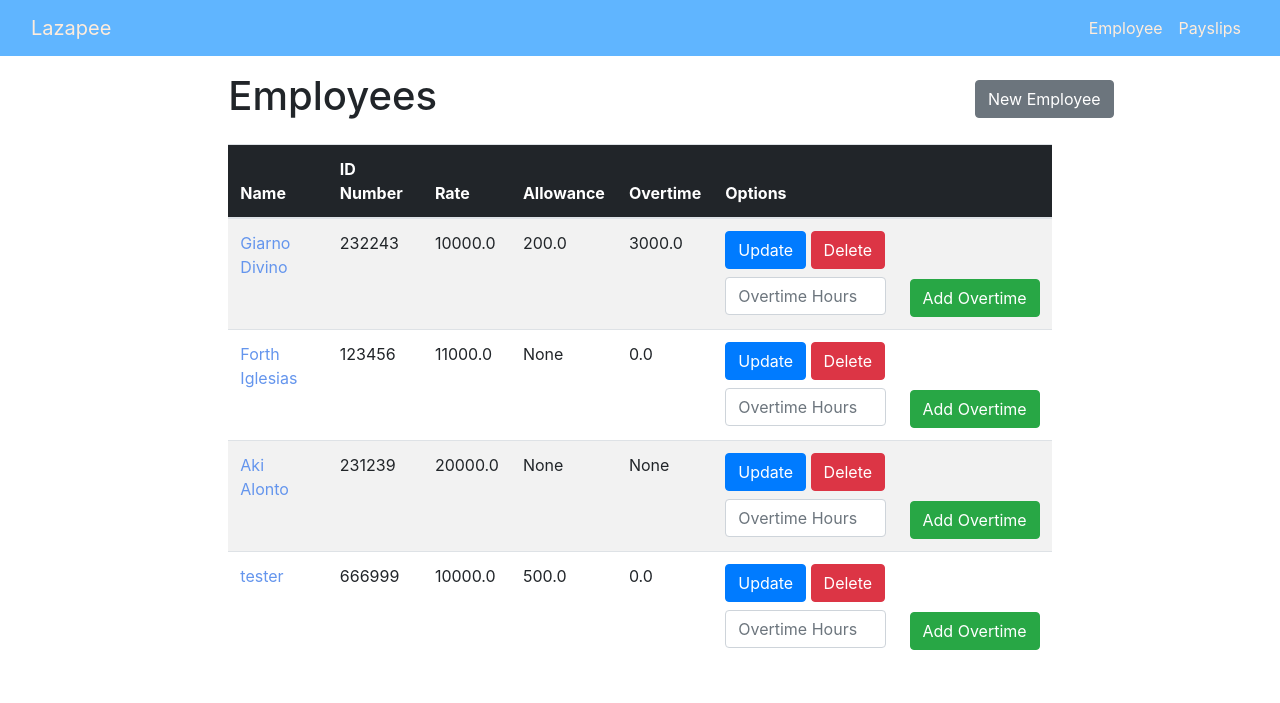
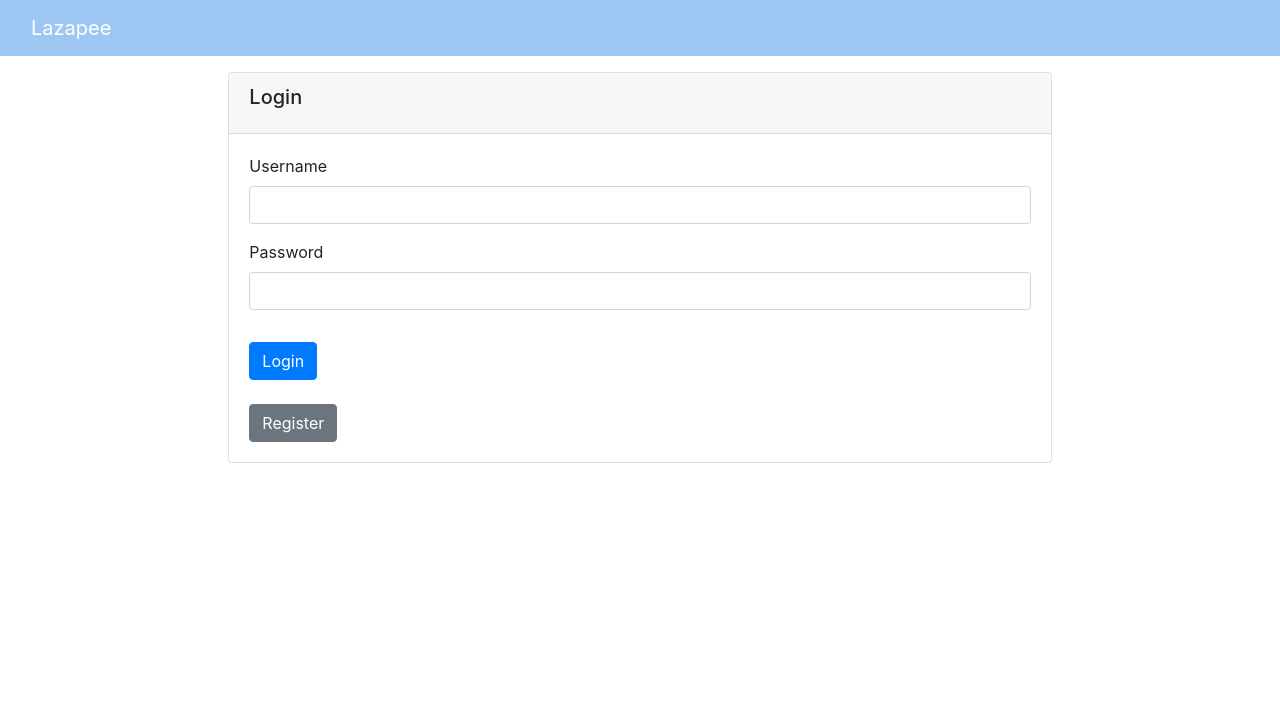
Before and after one commit to giarnodivino/finalproject, a Django app: page / in a window 1280 px wide. Shown: the top 703 px of the page. Run offline with Django 5.2, Linux system fonts and the light colour scheme; data comes from the database, SQL or seed files in the repository; both versions use the stored data as it was after the commit.

Commit message:
added login and signup

```diff
--- a/Lazapee/payroll_app/models.py
+++ b/Lazapee/payroll_app/models.py
@@ -86,3 +86,18 @@
 
     def __str__(self):
         return f"pk: {self.pk}, Employee: {self.id_number}, Period: {self.month} {self.date_range}, {self.year}, Cycle: {self.pay_cycle}, Total Pay: {self.total_pay}"
+
+
+class Account(models.Model):
+    username = models.CharField(max_length=20)
+    password = models.CharField(max_length=20)
+    objects = models.Manager()
+
+    def getUsername(self):
+        return self.username
+
+    def getPassword(self):
+        return self.password
+
+    def __str__(self):
+        return str(self.pk) + ": " + self.username
--- a/Lazapee/payroll_app/templates/payroll_app/base.html
+++ b/Lazapee/payroll_app/templates/payroll_app/base.html
@@ -30,7 +30,8 @@
     </nav>
     {% endblock %}
 
-    {% block content %} {% endblock %}
+    {% block content %}
+    {% endblock %}
 
     <footer
       class="footer fixed-bottom bg-custom"
--- /dev/null
+++ b/Lazapee/payroll_app/templates/payroll_app/login_page.html
@@ -0,0 +1,52 @@
+{% extends 'payroll_app/base.html' %}
+{% load static %}
+
+
+
+{% block navbar %}
+<nav class="navbar navbar-dark bg-custom mb-3 sticky-top" style="background-color: #9EC6F3;">
+    <div class="container-fluid">
+        <a class="navbar-brand mb-0" href="{% url 'login_page' %}"> Lazapee </a>
+
+
+    </div>
+</nav>
+{% endblock %}
+
+{% block content %}
+<div class="col-md-8 offset-2">
+
+    <div class="card">
+        <div class="card-header">
+            <h5 class="card-title"> Login</h5>
+        </div>
+        <div class="card-body">
+
+            <form method="POST" action="{% url 'login_page' %}">{% csrf_token %}
+
+                <div class="form-group">
+                    <label for="name"> Username </label>
+                    <input type="text" class="form-control" id="uname" name="uname">
+                </div>
+                <div class="form-group">
+                    <label for="name"> Password </label>
+                    <input type="password" class="form-control" id="upass" name="upass">
+                </div>
+
+                <button type="submit" class="mt-3 btn btn-primary">Login</button>
+            </form>
+
+                <a href="{% url 'signup_page' %}" class="btn btn-secondary mt-4">Register</a>
+                    {% if messages %}
+                        <ul class="messages">
+                    {% for message in messages %}
+                        <li class="{% if message.tags %}{{ message.tags }}{% endif %}">{{ message }}</li>
+                    {% endfor %}
+                        </ul>
+                    {% endif %}
+
+        </div>
+    </div>
+
+</div>
+{% endblock %}
--- a/Lazapee/payroll_app/urls.py
+++ b/Lazapee/payroll_app/urls.py
@@ -4,11 +4,13 @@
 
 urlpatterns = [
     path('admin/', admin.site.urls),
-    path('', views.home, name="home"),
+    path('home_page', views.home, name="home"),
     path('create_employee', views.create_employee, name='create_employee'),
     path('update_employee/<int:pk>/', views.update_employee, name='update_employee'),
     path('delete_employee/<int:pk>/', views.delete_employee, name='delete_employee'),
     path('payslips/', views.payslips, name='payslips'),
     path('create_payslip/', views.create_payslip, name='create_payslip'),
     path('add_overtime/<int:pk>/', views.add_overtime, name='add_overtime'),
+    path('', views.login_page, name='login_page'),
+    path('signup_page', views.signup_page, name='signup_page')
 ]
--- a/Lazapee/payroll_app/views.py
+++ b/Lazapee/payroll_app/views.py
@@ -1,5 +1,5 @@
 from django.shortcuts import render, redirect, get_object_or_404
-from .models import Employee, Payslip
+from .models import Employee, Payslip, Account
 from django.contrib import messages
 
 # Create your views here.
@@ -118,3 +118,40 @@
         return redirect('payslips')
 
     return redirect('payslips')
+
+userid = 0
+
+def login_page(request):
+    global userid
+    if(request.method=="POST"):
+        uname = request.POST.get('uname')
+        upass = request.POST.get('upass')
+        account = Account.objects.filter(username=uname, password=upass).first()
+
+        if account:
+            userid = account.id
+            print(userid)
+
+            return redirect('home')
+        else:
+            messages.warning(request, "Incorrect Username or Password")
+            return render(request, 'payroll_app/login_page.html')
+
+    return render(request, 'payroll_app/login_page.html')
+
+def signup_page(request):
+    global userid
+
+    if(request.method=="POST"):
+        uname = request.POST.get('uname')
+        upass = request.POST.get('upass')
+
+        if not Account.objects.filter(username=uname).exists():
+            Account.objects.create(username = uname, password = upass)
+            messages.success(request, "Successfully Created Account")
+            return redirect('login_page')
+        else:
+            messages.error(request, "Invalid: Account Already Exists")
+            return render(request, 'payroll_app/signup_page.html')
+
+    return render(request, 'payroll_app/signup_page.html')
```
Also changed, not shown: Lazapee/payroll_app/templates/payroll_app/signup_page.html (added, +40 -0 lines), Lazapee/db.sqlite3, Lazapee/payroll_app/migrations/0004_account.py (added).
